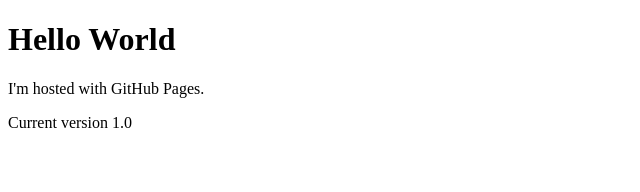
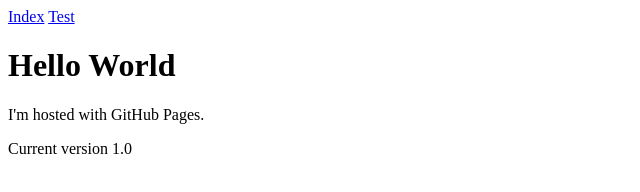
Before and after one commit to heathjn18/heathjn18.github.io, a plain HTML site: page index.html in a window 1280 px wide. Shown: the whole page, without its empty margins (0-640 px from the left). Drawn offline with Linux system fonts and the light colour scheme.

Commit message:
test
sdf

```diff
--- a/index.html
+++ b/index.html
@@ -2,8 +2,8 @@
 <html>
     <head>
         <head>
-            <h3 href="index.html"></h3>
-            <h3 href="Test1.html"></h3>
+            <a href="index.html">Index</a>
+            <a href="Test1.html">Test</a>
         </head>
     </head>
 <body>
```
